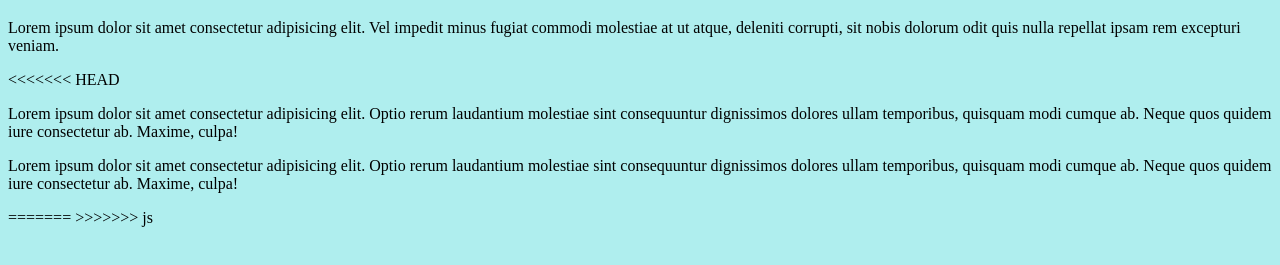
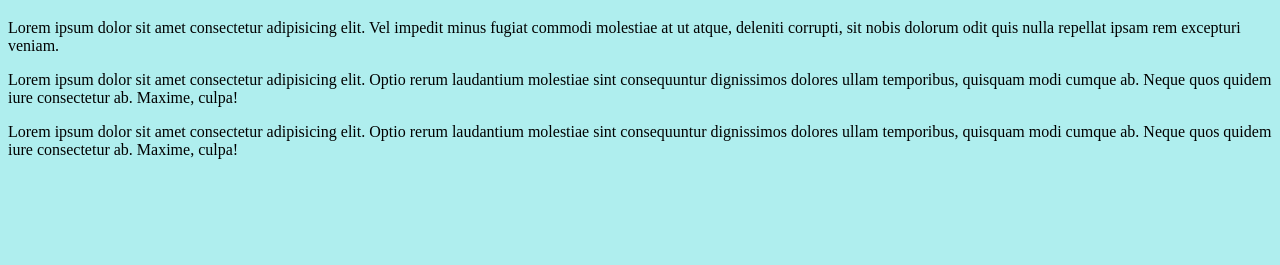
Before and after one commit to UwUolf/visual, a plain HTML site: page index.html in a window 1280 px wide. Shown: the part 61-326 px from the top of the page. Drawn offline with Linux system fonts and the light colour scheme.

Commit message:
Arreglando problemas de fusión con rama JS

```diff
--- a/index.html
+++ b/index.html
@@ -11,15 +11,12 @@
   <p>
     Lorem ipsum dolor sit amet consectetur adipisicing elit. Vel impedit minus fugiat commodi molestiae at ut atque, deleniti corrupti, sit nobis dolorum odit quis nulla repellat ipsam rem excepturi veniam.
   </p>
-<<<<<<< HEAD
   <p>
     Lorem ipsum dolor sit amet consectetur adipisicing elit. Optio rerum laudantium molestiae sint consequuntur dignissimos dolores ullam temporibus, quisquam modi cumque ab. Neque quos quidem iure consectetur ab. Maxime, culpa!
   </p>
   <p>
     Lorem ipsum dolor sit amet consectetur adipisicing elit. Optio rerum laudantium molestiae sint consequuntur dignissimos dolores ullam temporibus, quisquam modi cumque ab. Neque quos quidem iure consectetur ab. Maxime, culpa!
   </p>
-=======
   <script src=main.js></script>
->>>>>>> js
 </body>
 </html>
```
